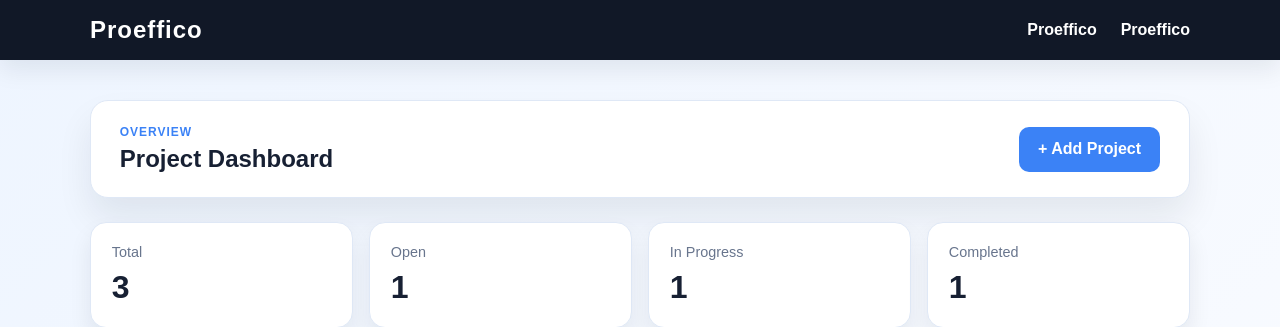
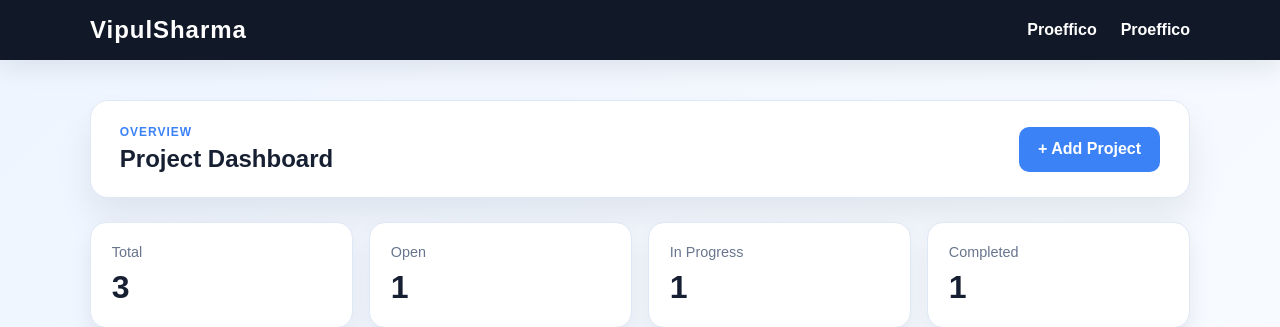
Before and after one commit to vipul1235677888/python-mysql-nginx-demo, a Flask app: page / in a window 1280 px wide. Shown: the top 327 px of the page. Run offline with Flask 3, Linux system fonts and the light colour scheme; data comes from the database, SQL or seed files in the repository.

Commit message:
Update base.html

```diff
--- a/templates/base.html
+++ b/templates/base.html
@@ -9,7 +9,7 @@
   <body>
     <header class="topbar">
       <div class="container nav">
-        <div class="brand">Proeffico</div>
+        <div class="brand">VipulSharma</div>
         <nav>
           <a href="{{ url_for('index') }}">Proeffico</a>
           <a href="{{ url_for('add_project') }}">Proeffico</a>
```
